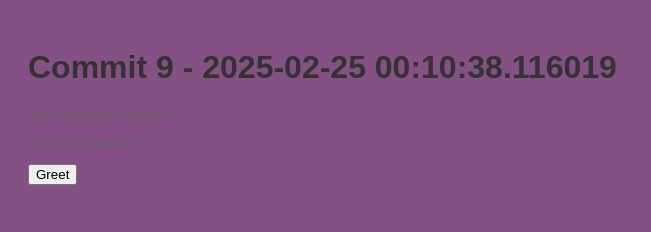
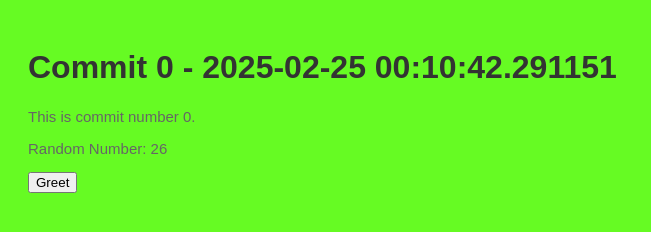
Before and after one commit to polishflits/autogen-repo-20250225001031, a plain HTML site: page index.html in a window 1280 px wide. Shown: the whole page, without its empty margins (0-651 px from the left). Drawn offline with Linux system fonts and the light colour scheme.

Commit message:
📝 Auto commit 0 with HTML, CSS, and JS

```diff
--- a/index.html
+++ b/index.html
@@ -2,13 +2,13 @@
     <!DOCTYPE html>
     <html>
     <head>
-        <title>Commit 9 - 2025-02-25 00:10:38.116019</title>
+        <title>Commit 0 - 2025-02-25 00:10:42.291151</title>
         <link rel="stylesheet" href="style.css">
     </head>
     <body>
-        <h1>Commit 9 - 2025-02-25 00:10:38.116019</h1>
-        <p>This is commit number 9.</p>
-        <p>Random Number: 5</p>
+        <h1>Commit 0 - 2025-02-25 00:10:42.291151</h1>
+        <p>This is commit number 0.</p>
+        <p>Random Number: 26</p>
         <button onclick="greet()">Greet</button>
         <script src="script.js"></script>
     </body>
--- a/script.js
+++ b/script.js
@@ -2,4 +2,4 @@
     function greet() {
         alert('Hello from commit ' + commitNumber + '!');
     }
-    var commitNumber = 9;
+    var commitNumber = 0;
--- a/style.css
+++ b/style.css
@@ -1,7 +1,7 @@
 
     body {
         font-family: Arial, sans-serif;
-        background-color: #855184;
+        background-color: #66fb23;
         padding: 20px;
     }
     h1 {
@@ -9,5 +9,5 @@
     }
     p {
         color: #666;
-        font-size: 13px;
+        font-size: 15px;
     }
```
